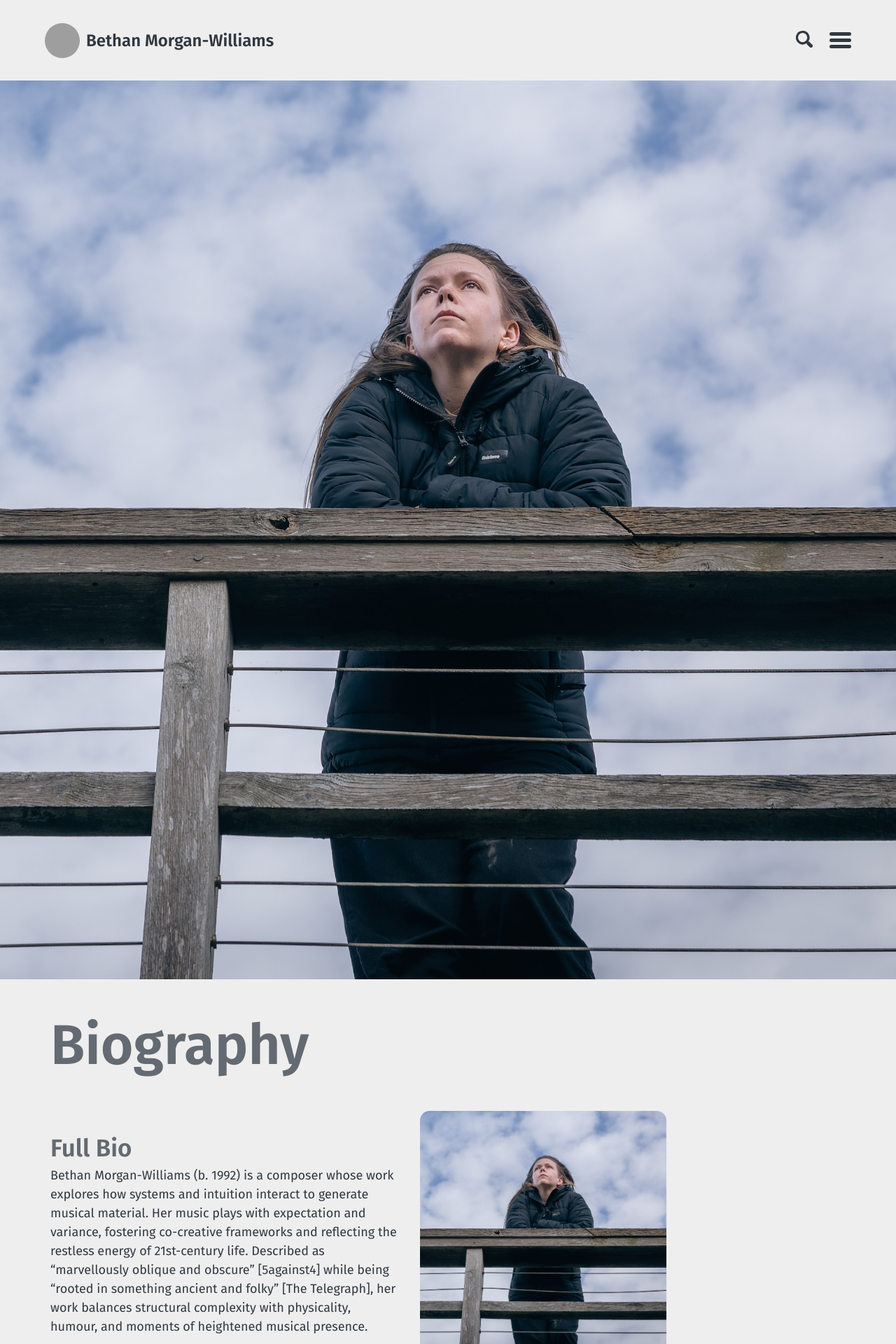
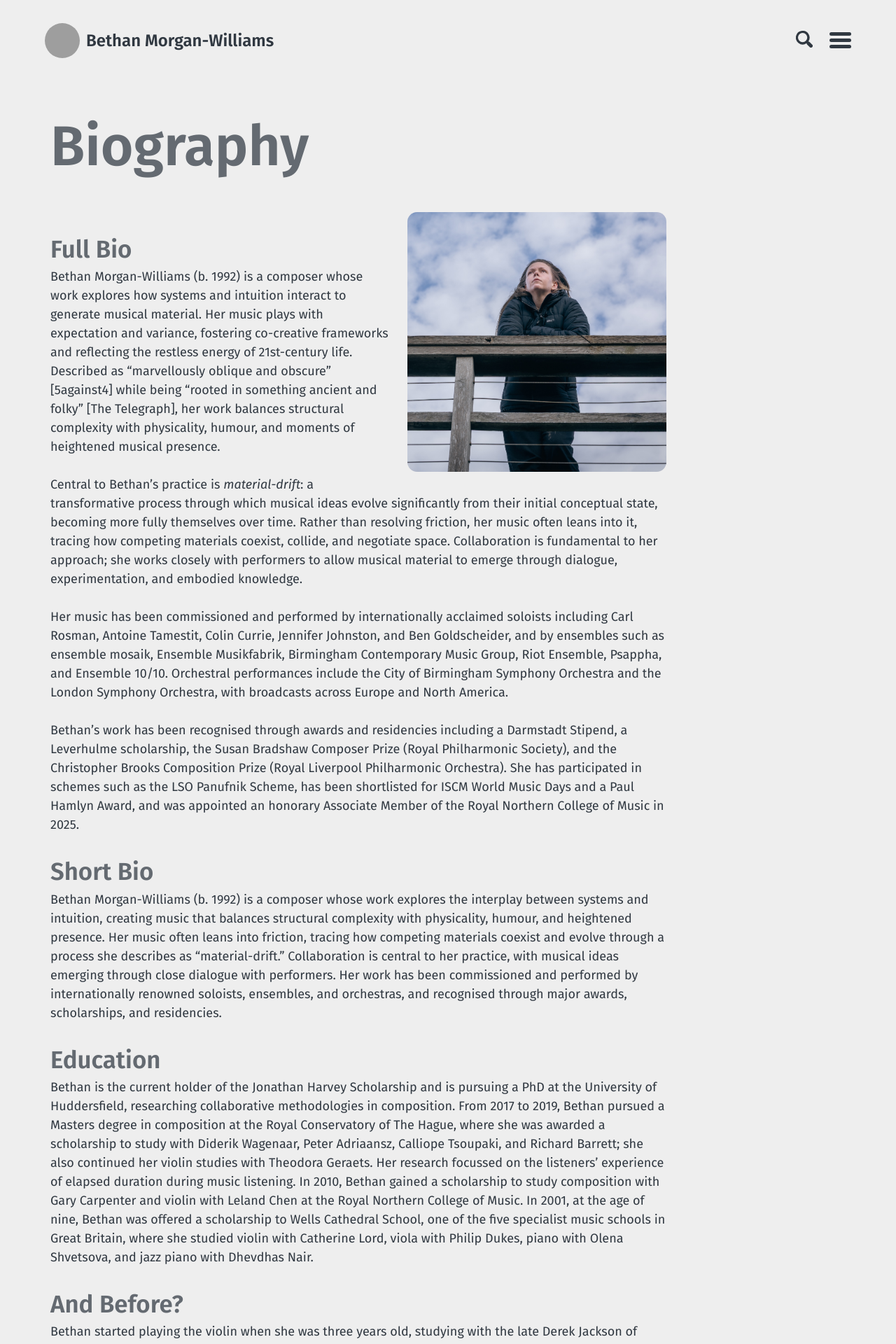
Before and after one commit to morganwilliamsb/website, a Jekyll site: the page built from biography.md, in a window 1280 px wide. Shown: the top 1920 px of the page at 70% size. Built offline with Jekyll 4.4.1, drawn with Linux system fonts in a browser that asks for light colours; grey boxes are pictures that could not be loaded.

Commit message:
Update main.scss

```diff
--- a/assets/stylesheets/main.scss
+++ b/assets/stylesheets/main.scss
@@ -9,24 +9,25 @@
 
 @import "basically-basic";
 
-/* ===== Biography responsive image strategy ===== */
+/* ===== Biography: header on mobile, portrait on desktop ===== */
 
-/* Desktop: show inline portrait, hide header image */
+/* Desktop: hide header image, show portrait */
 @media (min-width: 901px) {
-  .page--about .page-image {
+  .intro-image {
     display: none;
   }
 
   .page-content img.bio-portrait {
     float: right;
-    width: 40%;
-    max-width: 360px;
-    margin: 0 0 1.5rem 1.75rem;
+    width: 42%;
+    max-width: 380px;
+    margin: 0 0 1.25rem 1.5rem;
     border-radius: 14px;
+    display: block;
   }
 }
 
-/* Mobile: show header image, hide inline portrait */
+/* Mobile: show header image, hide portrait */
 @media (max-width: 900px) {
   .page-content img.bio-portrait {
     display: none;
```
